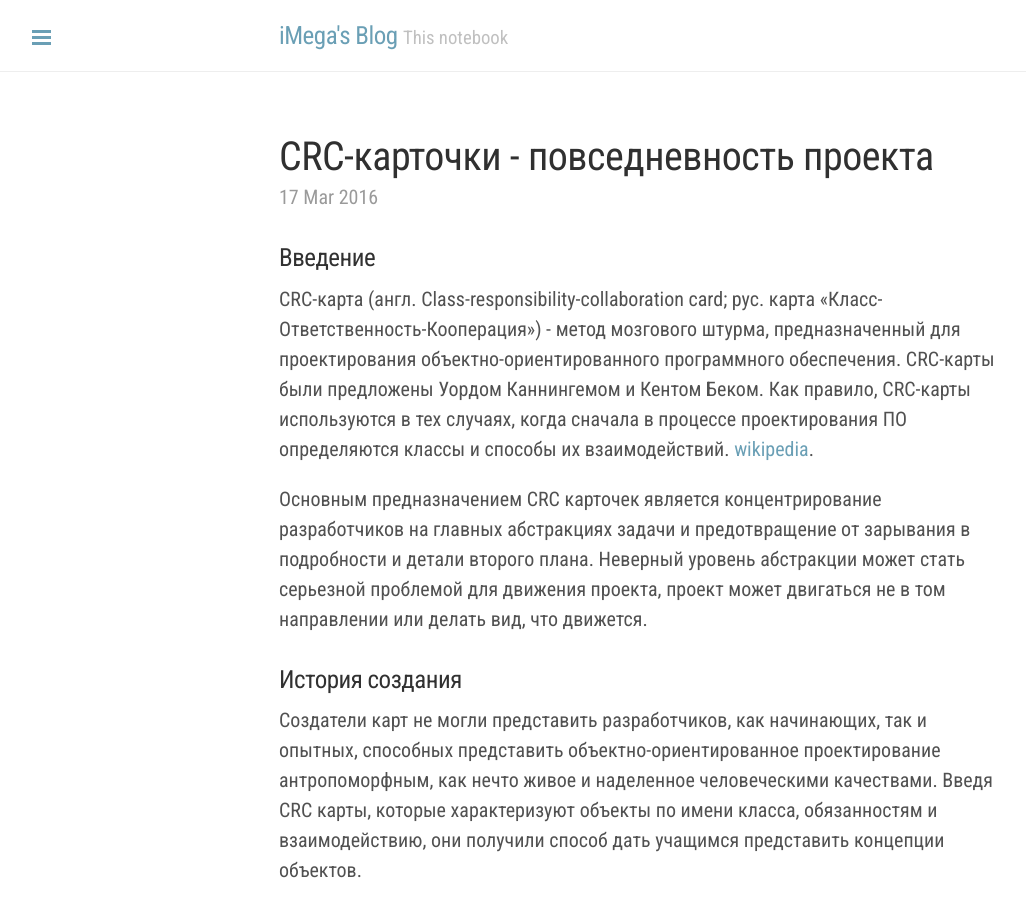
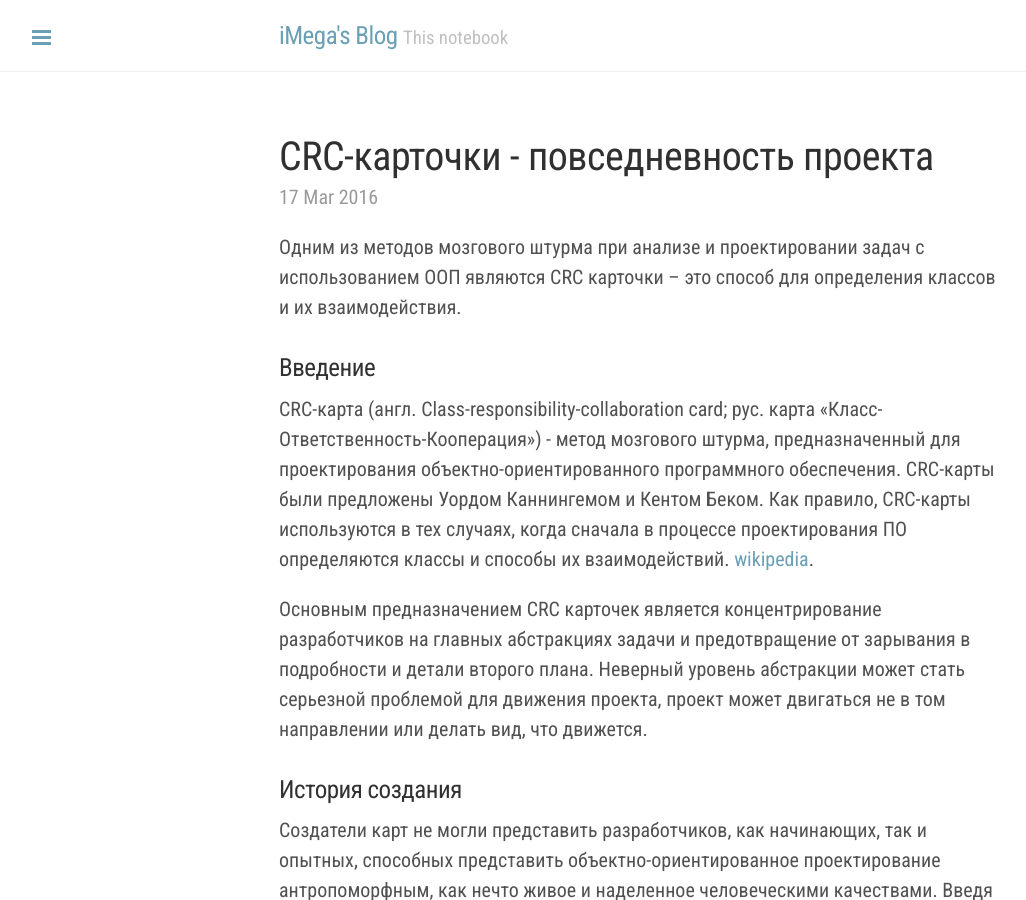
Before and after one commit to iMega/imega.github.io, a Jekyll site: the page built from _posts/2016-03-17-crc-cards.md, in a window 1280 px wide and 900 px high. Shown: the whole window, without its empty margins (1-1027 px from the left). Built offline with Jekyll 4.4.1, drawn with Linux system fonts in a browser that asks for light colours; comment, search, counter and statistics services are not loaded.

```diff
--- a/_posts/2016-03-17-crc-cards.md
+++ b/_posts/2016-03-17-crc-cards.md
@@ -12,7 +12,7 @@ tags:
 Одним из методов мозгового штурма при анализе и проектировании задач с использованием ООП являются CRC карточки – это способ для определения классов и их взаимодействия.
 
 <!--more-->
-
+Одним из методов мозгового штурма при анализе и проектировании задач с использованием ООП являются CRC карточки – это способ для определения классов и их взаимодействия.
 ### Введение
 
 CRC-карта (англ. Class-responsibility-collaboration card; рус. карта «Класс-Ответственность-Кооперация») - метод мозгового штурма, предназначенный для проектирования объектно-ориентированного программного обеспечения. CRC-карты были предложены Уордом Каннингемом и Кентом Беком. Как правило, CRC-карты используются в тех случаях, когда сначала в процессе проектирования ПО определяются классы и способы их взаимодействий. [wikipedia](https://en.wikipedia.org/wiki/Class-responsibility-collaboration_card).
```
